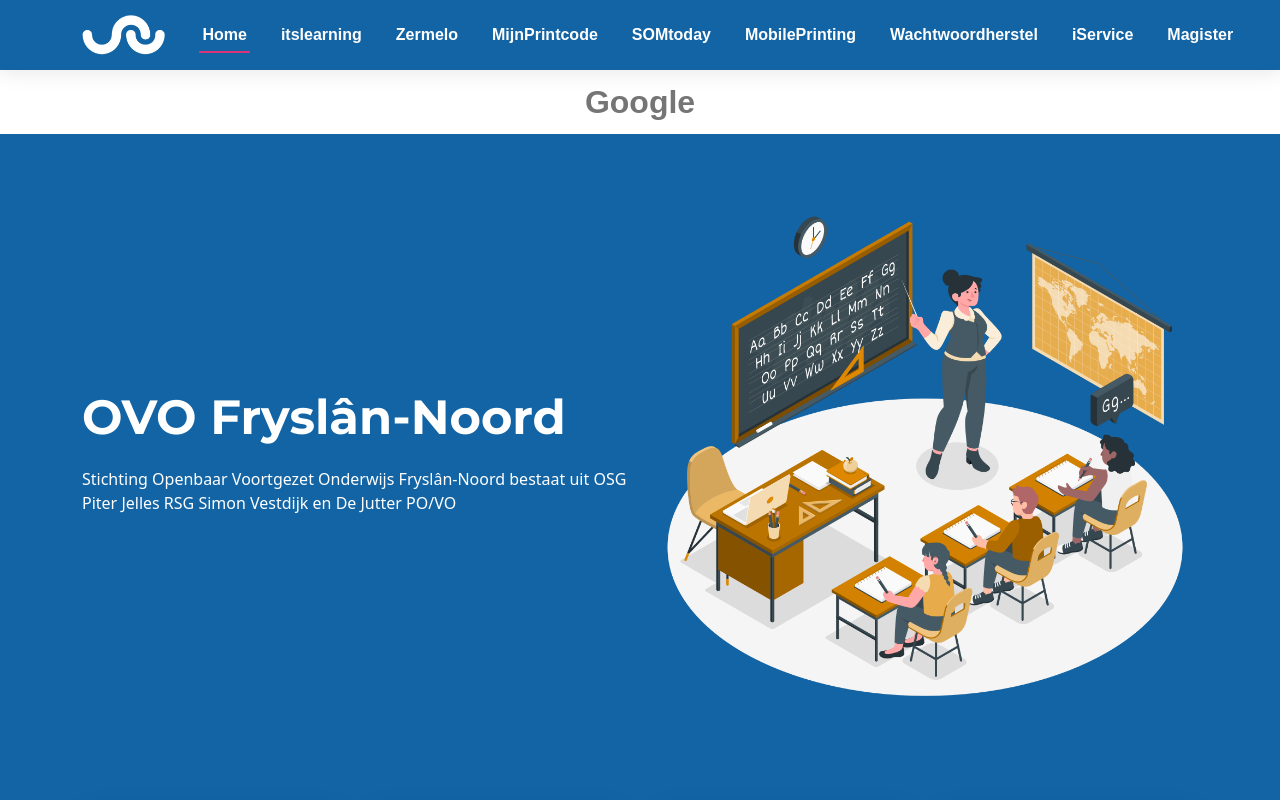
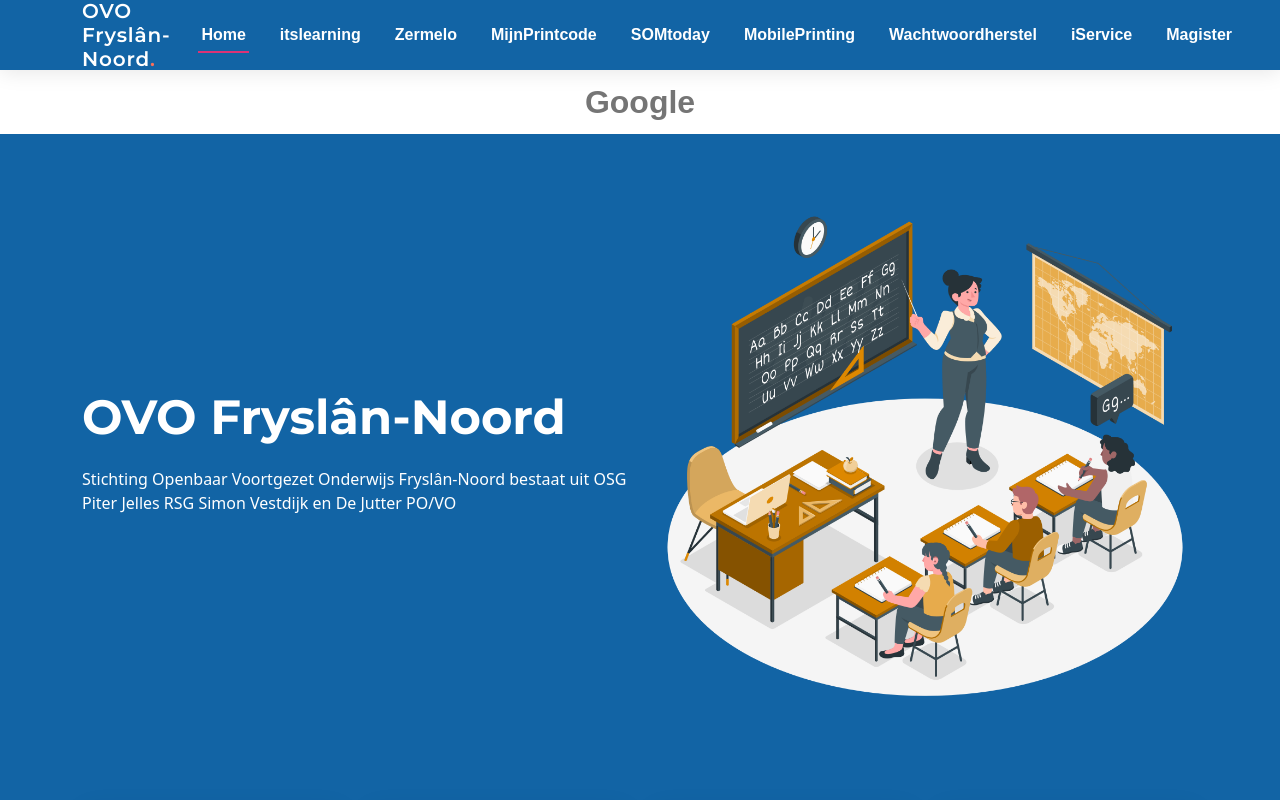
Before and after one commit to gllrmzndm/OVO_Fryslan-Noord, a plain HTML site: page index.html in a window 1280 px wide. Shown: the top 800 px of the page. Drawn offline with Linux system fonts and the light colour scheme.

Commit message:
Changed header logo

```diff
--- a/index.html
+++ b/index.html
@@ -66,8 +66,8 @@
     <div class="container-fluid container-xl d-flex align-items-center justify-content-between">
       <a href="index.html" class="logo d-flex align-items-center">
         <!-- Uncomment the line below if you also wish to use an image logo -->
-        <img src="assets/img/simonvestdijklogo_wit.png" alt="">
-        <!-- <h1>OVO Fryslân-Noord<span>.</span></h1> -->
+        <!-- <img src="assets/img/simonvestdijklogo_wit.png" alt=""> -->
+        <h1>OVO Fryslân-Noord<span>.</span></h1>
       </a>
       <nav id="navbar" class="navbar">
         <ul>
@@ -247,7 +247,8 @@
               </div>
               <h3>iService</h3>
               <p>Heb je schade, een reparatie of is je laptop gestolen?</p>
-              <a href="https://ovofn.topdesk.net/solutions/open-knowledge-items/item/KI%200207/nl/" class="readmore stretched-link">Lees meer<i class="bi bi-arrow-right"></i></a>
+              <a href="https://ovofn.topdesk.net/solutions/open-knowledge-items/item/KI%200207/nl/"
+                class="readmore stretched-link">Lees meer<i class="bi bi-arrow-right"></i></a>
             </div>
           </div><!-- End Service Item -->
 
```
